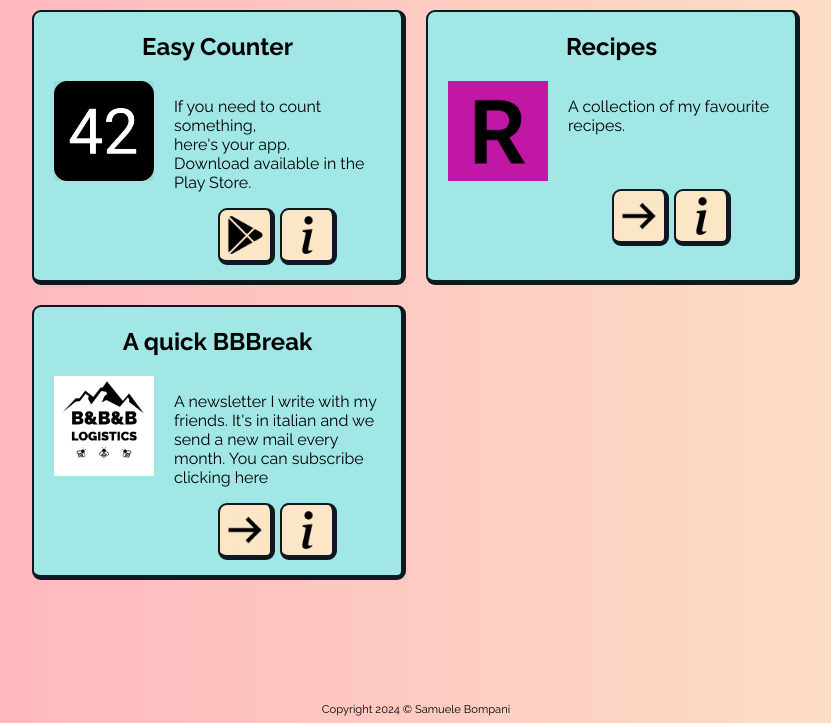
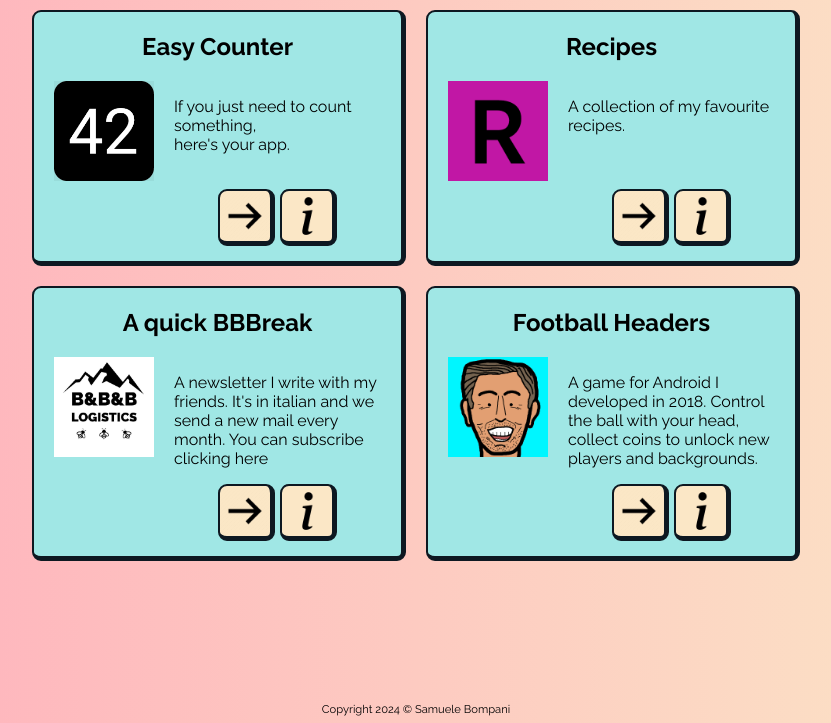
Before and after one commit to samuelebompani/greedyspaghetti-site, a PHP site: page /projects.php in a window 1280 px wide. Shown: the part 77-800 px from the top of the page, without its empty margins (224-1055 px from the left). Run offline with PHP 8.4, Linux system fonts and the light colour scheme.

Commit message:
football headers + apk for easy counter

```diff
--- a/projects.php
+++ b/projects.php
@@ -1,7 +1,9 @@
 <!DOCTYPE html>
+
 <head>
     <?php include "./components/imports.php"; ?>
 </head>
+
 <body>
     <?php include "./components/header.php"; ?>
     <div class="page">
@@ -9,18 +11,18 @@
             <div class="boxed grid-item">
                 <h2>Easy Counter</h2>
                 <div class="justify-between w-full">
-                        <img src="/media/img/easy_counter_logo.png" width=100 height=100 class=""/>
+                    <img src="/media/img/easy_counter_logo.png" width=100 height=100 class="" />
                     <div class="w-full">
-                            <p>If you need to count something, <br>here's your app.<br>
-                                    Download available in the Play Store.
+                        <p>If you just need to count something, <br>here's your app.<br><br>
+
                         </p>
                         <div class="grid-item-btns">
-                                <a href="https://play.google.com/store/apps/details?id=com.easy.counter&gl=US"
+                            <a href="/apps/EasyCounter.apk"
                                 class="boxed square-btn">
-                                    <img src="/media/img/playstore.png" width=50 height=50/>
+                                <img src="/media/img/arrow.png" width=50 height=50 />
                             </a>
                             <div class="boxed square-btn">
-                                    <img src="/media/img/info.png" width=50 height=50/>
+                                <img src="/media/img/info.png" width=50 height=50 />
                             </div>
                         </div>
                     </div>
@@ -49,17 +51,16 @@
             <div class="boxed grid-item">
                 <h2>Recipes</h2>
                 <div class="justify-between w-full">
-                        <img src="/media/img/r.png" width=100 height=100 class=""/>
+                    <img src="/media/img/r.png" width=100 height=100 class="" />
                     <div class="w-full">
                         <p>A collection of my favourite recipes. <br><br><br>
                         </p>
                         <div class="grid-item-btns">
-                                <a href="/recipes/"
-                                    class="boxed square-btn">
-                                    <img src="/media/img/arrow.png" width=50 height=50/>
+                            <a href="/recipes/" class="boxed square-btn">
+                                <img src="/media/img/arrow.png" width=50 height=50 />
                             </a>
                             <div class="boxed square-btn">
-                                    <img src="/media/img/info.png" width=50 height=50/>
+                                <img src="/media/img/info.png" width=50 height=50 />
                             </div>
                         </div>
                     </div>
@@ -68,17 +69,36 @@
             <div class="boxed grid-item">
                 <h2>A quick BBBreak</h2>
                 <div class="justify-between w-full">
-                        <img src="/media/img/bbblogo.jpg" width=100 height=100 class=""/>
+                    <img src="/media/img/bbblogo.jpg" width=100 height=100 class="" />
                     <div class="w-full">
-                            <p>A newsletter I write with my friends. It's in italian and we send a new mail every month. You can subscribe clicking here<br>
+                        <p>A newsletter I write with my friends. It's in italian and we send a new mail every month. You
+                            can subscribe clicking here<br>
                         </p>
                         <div class="grid-item-btns">
-                                <a href="http://eepurl.com/hOhaeX"
-                                    class="boxed square-btn">
-                                    <img src="/media/img/arrow.png" width=50 height=50/>
+                            <a href="http://eepurl.com/hOhaeX" class="boxed square-btn">
+                                <img src="/media/img/arrow.png" width=50 height=50 />
                             </a>
                             <div class="boxed square-btn">
-                                    <img src="/media/img/info.png" width=50 height=50/>
+                                <img src="/media/img/info.png" width=50 height=50 />
+                            </div>
+                        </div>
+                    </div>
+                </div>
+            </div>
+            <div class="boxed grid-item">
+                <h2>Football Headers</h2>
+                <div class="justify-between w-full">
+                    <img src="/media/img/icona_FH_play.png" width=100 height=100 class="" />
+                    <div class="w-full">
+                        <p>A game for Android I developed in 2018. Control the ball with your head, collect coins to
+                            unlock new players and backgrounds.<br>
+                        </p>
+                        <div class="grid-item-btns">
+                            <a href="/apps/FootballHeaders.apk" class="boxed square-btn" download>
+                                <img src="/media/img/arrow.png" width=50 height=50 />
+                            </a>
+                            <div class="boxed square-btn">
+                                <img src="/media/img/info.png" width=50 height=50 />
                             </div>
                         </div>
                     </div>
@@ -88,4 +108,5 @@
     </div>
     <?php include "./components/footer.php"; ?>
 </body>
+
 </html>
```
Also changed, not shown: media/img/icona_FH_play.png (added), 3 other files. Lines whose indentation alone changed are shown as unchanged.
